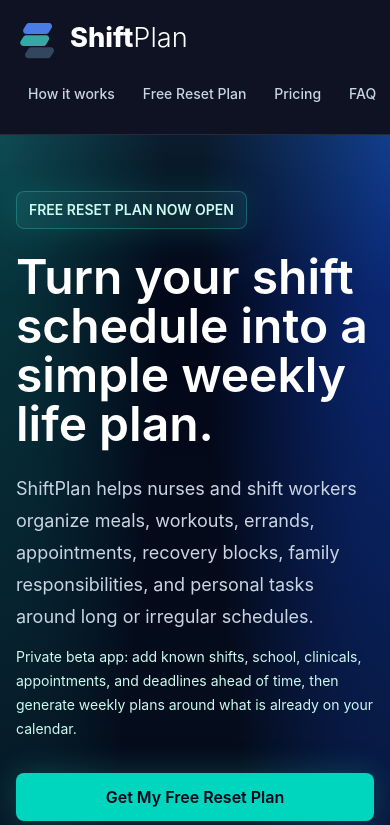
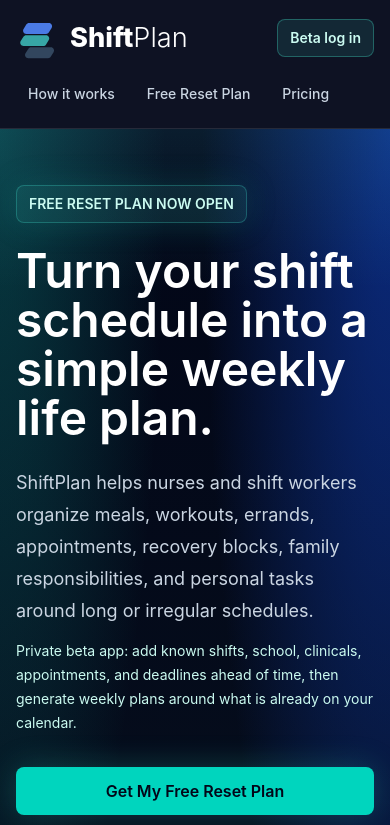
Before and after one commit to evandtaylor/steadyplan-health, a Next.js app: page / in a window 390 px wide. Shown: the top 825 px of the page. Built offline with nearby package versions, Linux system fonts and the light colour scheme.

Commit message:
chore: add ShiftPlan goal docs and polish mobile header

```diff
--- a/src/components/Header.tsx
+++ b/src/components/Header.tsx
@@ -1,6 +1,8 @@
 import Link from "next/link";
 import { navLinks } from "@/lib/content";
 import { ShiftPlanLogo } from "@/components/ShiftPlanLogo";
+
+const mobileSecondaryLinks = new Set(["/#faq", "/privacy", "/terms"]);
 
 export function Header() {
   return (
@@ -9,6 +11,7 @@ export function Header() {
         className="mx-auto flex max-w-6xl flex-col gap-4 px-4 py-4 sm:px-6 lg:flex-row lg:items-center lg:justify-between lg:px-8"
         aria-label="Main navigation"
       >
+        <div className="flex items-center justify-between gap-3">
           <Link
             href="/"
             className="group flex w-fit items-center rounded-lg focus:outline-none focus:ring-2 focus:ring-teal-300 focus:ring-offset-2 focus:ring-offset-slate-950"
@@ -16,19 +19,28 @@ export function Header() {
           >
             <ShiftPlanLogo className="h-11" variant="dark" />
           </Link>
-        <div className="-mx-2 flex gap-1 overflow-x-auto px-2 pb-1 sm:mx-0 sm:flex-wrap sm:gap-2 sm:px-0 sm:pb-0">
+          <Link
+            href="/app"
+            className="inline-flex shrink-0 rounded-lg border border-teal-300/30 bg-teal-300/10 px-3 py-2 text-sm font-semibold text-teal-100 transition hover:bg-teal-300/20 hover:text-white focus:outline-none focus:ring-2 focus:ring-teal-300 lg:hidden"
+          >
+            Beta log in
+          </Link>
+        </div>
+        <div className="flex flex-wrap gap-2">
           {navLinks.map((link) => (
             <Link
               key={link.href}
               href={link.href}
-              className="shrink-0 rounded-lg px-3 py-2 text-sm font-medium text-slate-300 transition hover:bg-white/10 hover:text-white focus:outline-none focus:ring-2 focus:ring-teal-300"
+              className={`shrink-0 rounded-lg px-3 py-2 text-sm font-medium text-slate-300 transition hover:bg-white/10 hover:text-white focus:outline-none focus:ring-2 focus:ring-teal-300 ${
+                mobileSecondaryLinks.has(link.href) ? "hidden sm:inline-flex" : ""
+              }`}
             >
               {link.label}
             </Link>
           ))}
           <Link
             href="/app"
-            className="shrink-0 rounded-lg border border-teal-300/30 bg-teal-300/10 px-3 py-2 text-sm font-semibold text-teal-100 transition hover:bg-teal-300/20 hover:text-white focus:outline-none focus:ring-2 focus:ring-teal-300"
+            className="hidden shrink-0 rounded-lg border border-teal-300/30 bg-teal-300/10 px-3 py-2 text-sm font-semibold text-teal-100 transition hover:bg-teal-300/20 hover:text-white focus:outline-none focus:ring-2 focus:ring-teal-300 lg:inline-flex"
           >
             Have beta access? Log in
           </Link>
```
Also changed, not shown: 3 other files (tests, documents, lock files or other folders). Lines whose indentation alone changed are shown as unchanged.
